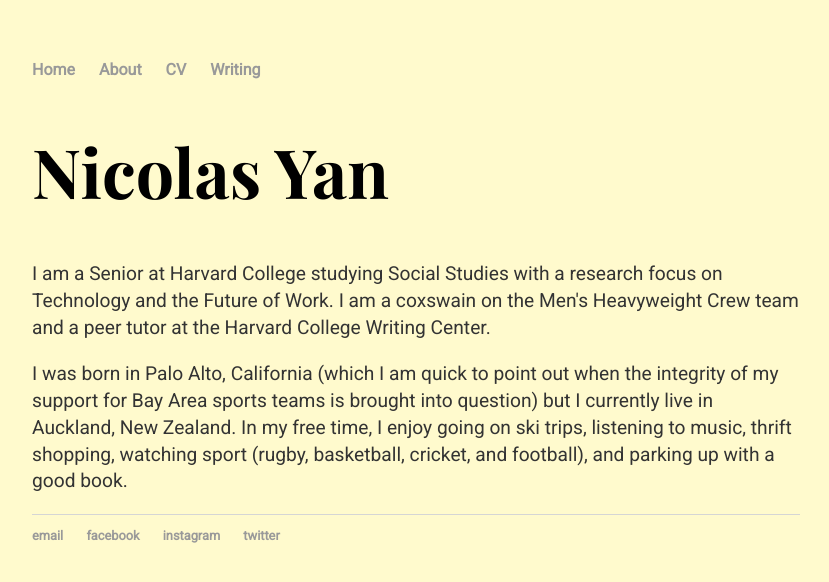
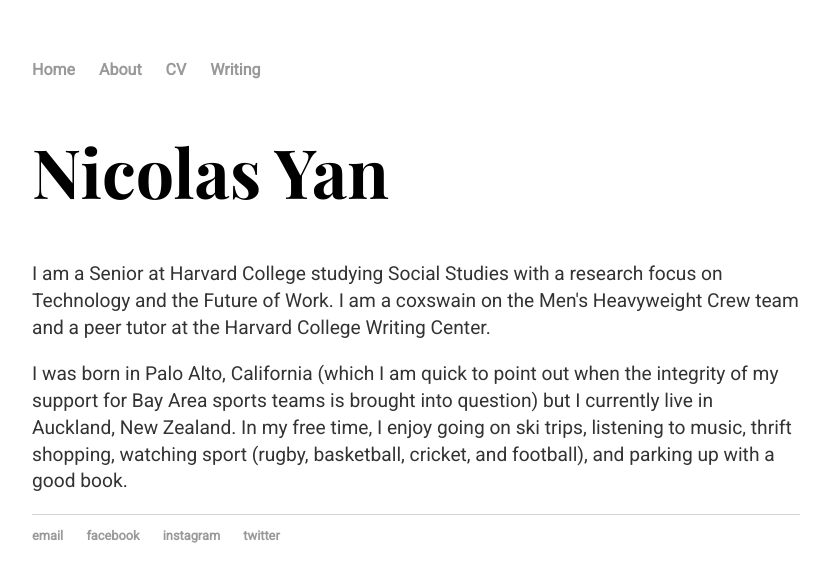
Before and after one commit to nicolas-yan/nicolas-yan.github.io, a Jekyll site: the page built from index.html, in a window 1280 px wide. Shown: the top 582 px of the page, without its empty margins (224-1053 px from the left). Built offline with Jekyll 4.4.1, drawn with Linux system fonts in a browser that asks for light colours.

Commit message:
Update main.css

```diff
--- a/css/main.css
+++ b/css/main.css
@@ -1,7 +1,6 @@
 body {
     margin: 60px auto;
     width: 60%;
-    background-color: #fffacd;
 }
 nav ul, footer ul {
     font-family: 'Roboto', sans-serif;
```
